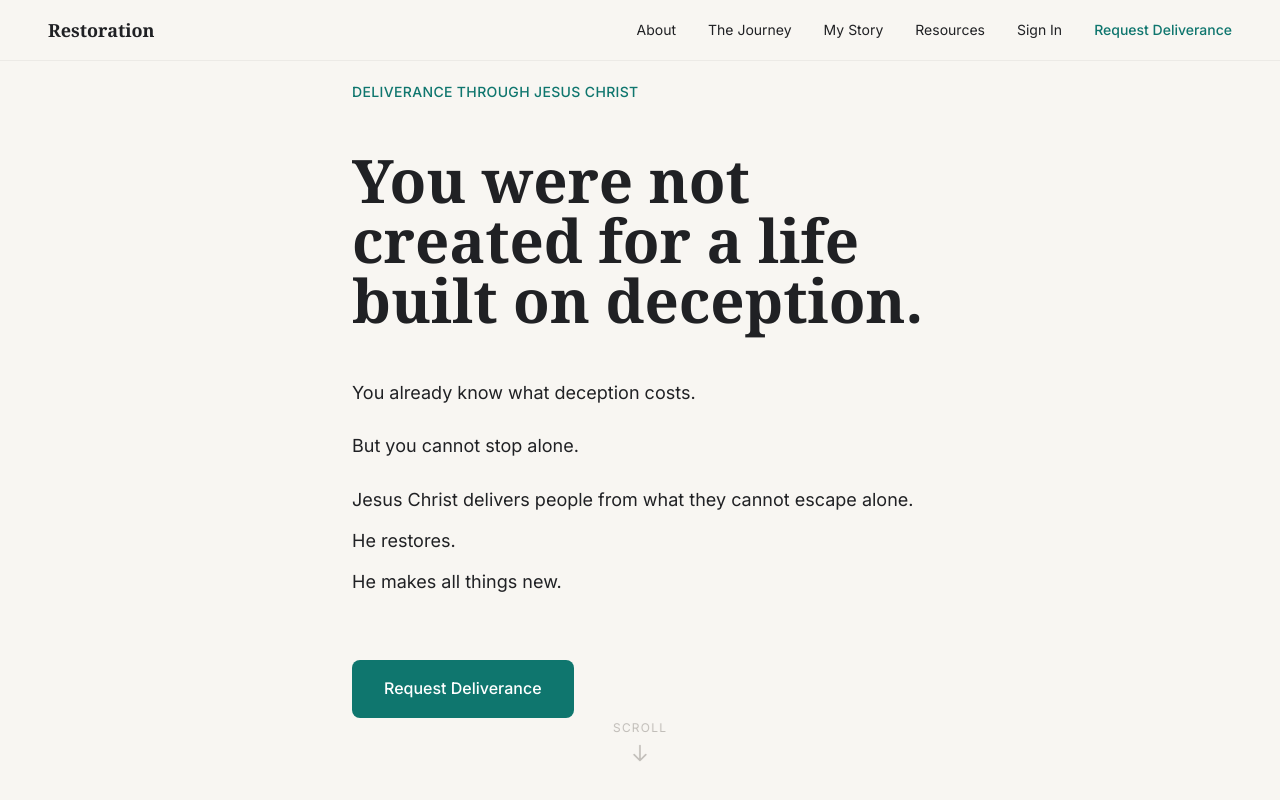
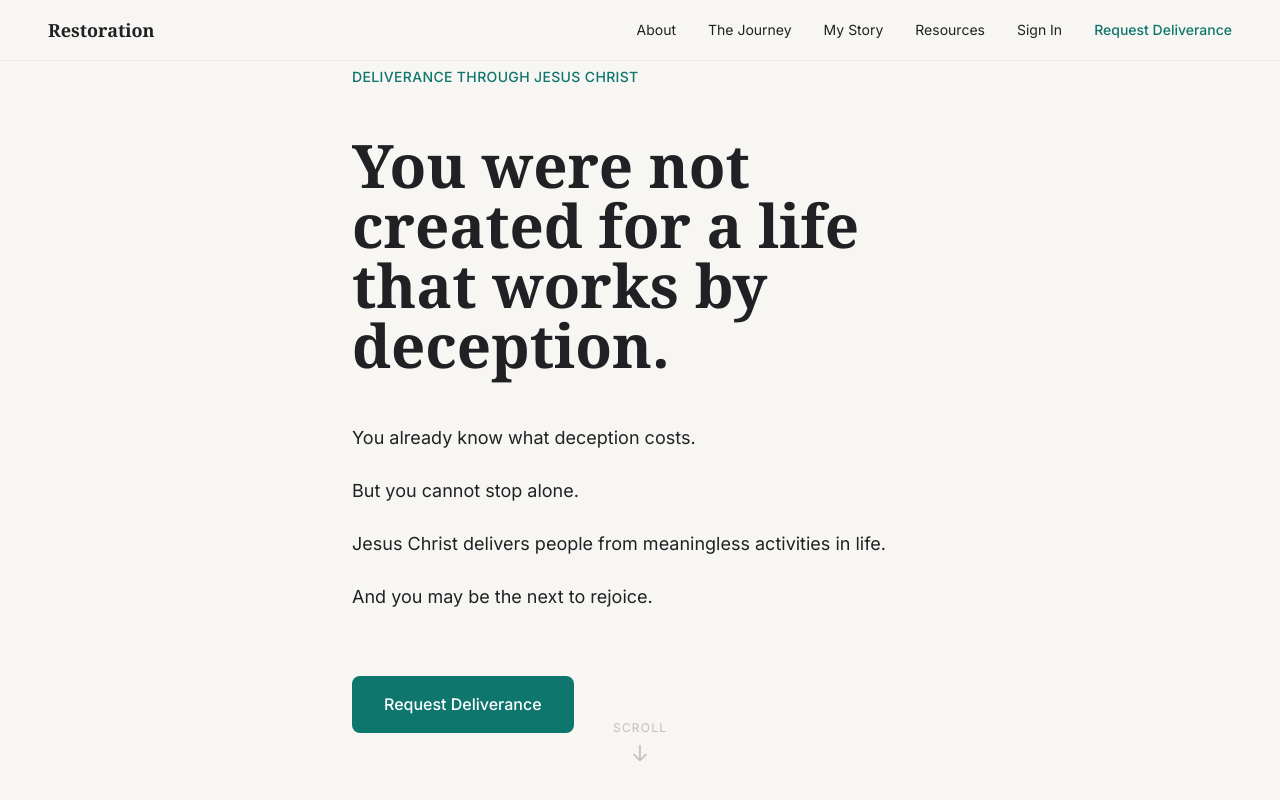
Before and after one commit to whoisjimilitan/restoration-community, a Next.js app in the folder apps/web/: page / in a window 1280 px wide. Shown: the top 800 px of the page. Built offline with nearby package versions, Linux system fonts and the light colour scheme; a web font is replaced by a local one.

Commit message:
refactor: Update hero with refined messaging - purpose and meaning focus

```diff
--- a/apps/web/src/app/components/landing/HeroSection.tsx
+++ b/apps/web/src/app/components/landing/HeroSection.tsx
@@ -34,7 +34,7 @@ export default function HeroSection() {
             style={{ transitionDelay: '240ms' }}
           >
             <h1 className="text-5xl md:text-6xl font-serif font-bold text-rc-text leading-tight">
-              You were not created for a life built on deception.
+              You were not created for a life that works by deception.
             </h1>
           </div>
 
@@ -52,13 +52,10 @@ export default function HeroSection() {
               But you cannot stop alone.
             </p>
             <p className="text-lg text-rc-text leading-relaxed mt-6">
-              Jesus Christ delivers people from what they cannot escape alone.
+              Jesus Christ delivers people from meaningless activities in life.
             </p>
-            <p className="text-lg text-rc-text leading-relaxed mt-3">
-              He restores.
-            </p>
-            <p className="text-lg text-rc-text leading-relaxed mt-3">
-              He makes all things new.
+            <p className="text-lg text-rc-text leading-relaxed mt-6">
+              And you may be the next to rejoice.
             </p>
           </div>
 
```
